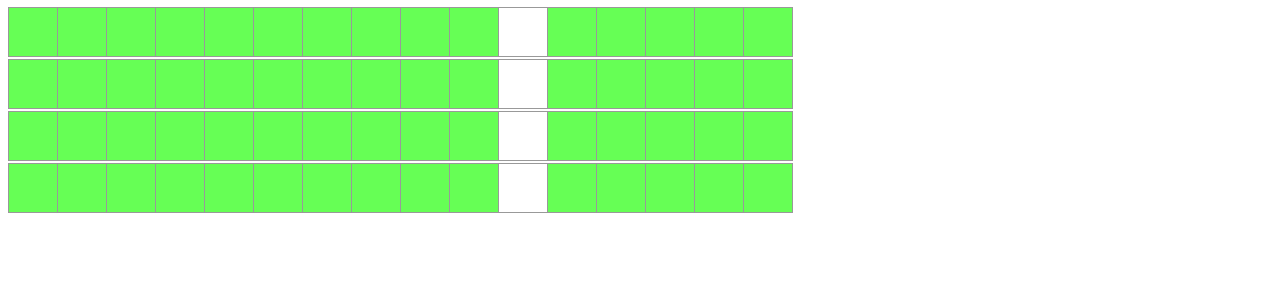
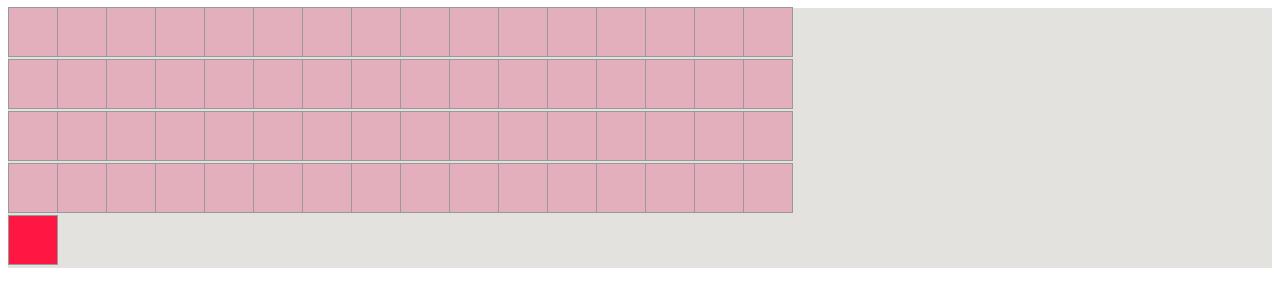
Before and after one commit to SaloniA/Music, a React app in the folder music/: page / in a window 1280 px wide. Built offline with nearby package versions, Linux system fonts and the light colour scheme.

Commit message:
Play/pause button and color scheme

```diff
--- a/music/src/index.css
+++ b/music/src/index.css
@@ -16,21 +16,49 @@
 }
 
 .note-enabled{
-  background: #00ACC1;
+  background: #5D001E;
 }
 
 .note-disabled{
-  background: #6f5;
+  background: #E3AFBC;
 }
 
 .note-enabled-playing{
-  background: #293;
+  background: #9A1750;
 }
 
 .note-disabled-playing{
-  background: #fff;
+  background: #EE4C7C;
 }
 
 .board{
   display: block;
 }
+
+.play{
+  border: 1px solid #999;
+  font-size: 24px;
+  font-weight: bold;
+  line-height: 34px;
+  height: 50px;
+  margin-right: -1px;
+  margin-top: -1px;
+  padding: 0;
+  text-align: center;
+  width: 50px;
+  background: #725;
+}
+
+.pause{
+  border: 1px solid #999;
+  font-size: 24px;
+  font-weight: bold;
+  line-height: 34px;
+  height: 50px;
+  margin-right: -1px;
+  margin-top: -1px;
+  padding: 0;
+  text-align: center;
+  width: 50px;
+  background: #ff1744;
+}
--- a/music/src/index.js
+++ b/music/src/index.js
@@ -1,6 +1,34 @@
 import React from 'react';
 import ReactDOM from 'react-dom';
 import './index.css';
+
+class PlayButton extends React.Component {
+	constructor(){
+		super();
+
+		this.state = {
+			play: false
+		}
+	}
+
+	togglePlaying() {
+  		this.setState({play: !this.state.play});
+  	}
+
+	render() {
+  	var note_class;
+  		if (this.state.play) {
+  			note_class = "play";
+  		} else {
+  			note_class = "pause";
+  		}
+
+  		return (
+     		<button className={note_class} onClick={this.togglePlaying.bind(this)} />
+    	);
+  	}
+}
+
 
 class Note extends React.Component {
   constructor(){
@@ -96,7 +124,8 @@ class Board extends React.Component {
 			rows: [],
 			playing: true,
 			bpm: 120.0,
-			currentPlaying: 0
+			currentPlaying: 0,
+			playButton: null
 		}
 
 		this.incrementIndex = this.incrementIndex.bind(this);
@@ -105,18 +134,14 @@ class Board extends React.Component {
 
 	componentDidMount() {
     	this.interval = setInterval(() => {
-    		this.loopPlay();
+    		if (this.state.playButton !== null && this.state.playButton.state.play) {
+    			this.loopPlay();
+    		}
     	}, 100);
   	}
 
   	componentWillUnmount() {
     	clearInterval(this.interval);
-  	}
-
-  	setRowAt(i, ref) {
-  		var rows = this.state.rows;
-  		rows[i] = ref;
-  		this.setState({rows: rows});
   	}
 
 	loopPlay() {
@@ -155,17 +180,27 @@ class Board extends React.Component {
 		return rows;
 	}
 
+	__renderPlayButton() {
+		return <PlayButton ref={(r) => this.state.playButton = r}/>;
+	}
+
 	render() {
 		return (
+			<div>
 			<div className="block">
 				{this.__renderRows(this.props.defaultRows)}
 			</div>
+			<div>
+				{this.__renderPlayButton()}
+			</div>
+			</div>
 		);
 	}
-
 }
 
 ReactDOM.render(
-	<Board defaultRows={4}/>,
+	<div style={{backgroundColor: "#E3E2DF"}}>
+	<Board defaultRows={4}/>
+	</div>,
 	document.getElementById('root')
 );
```
